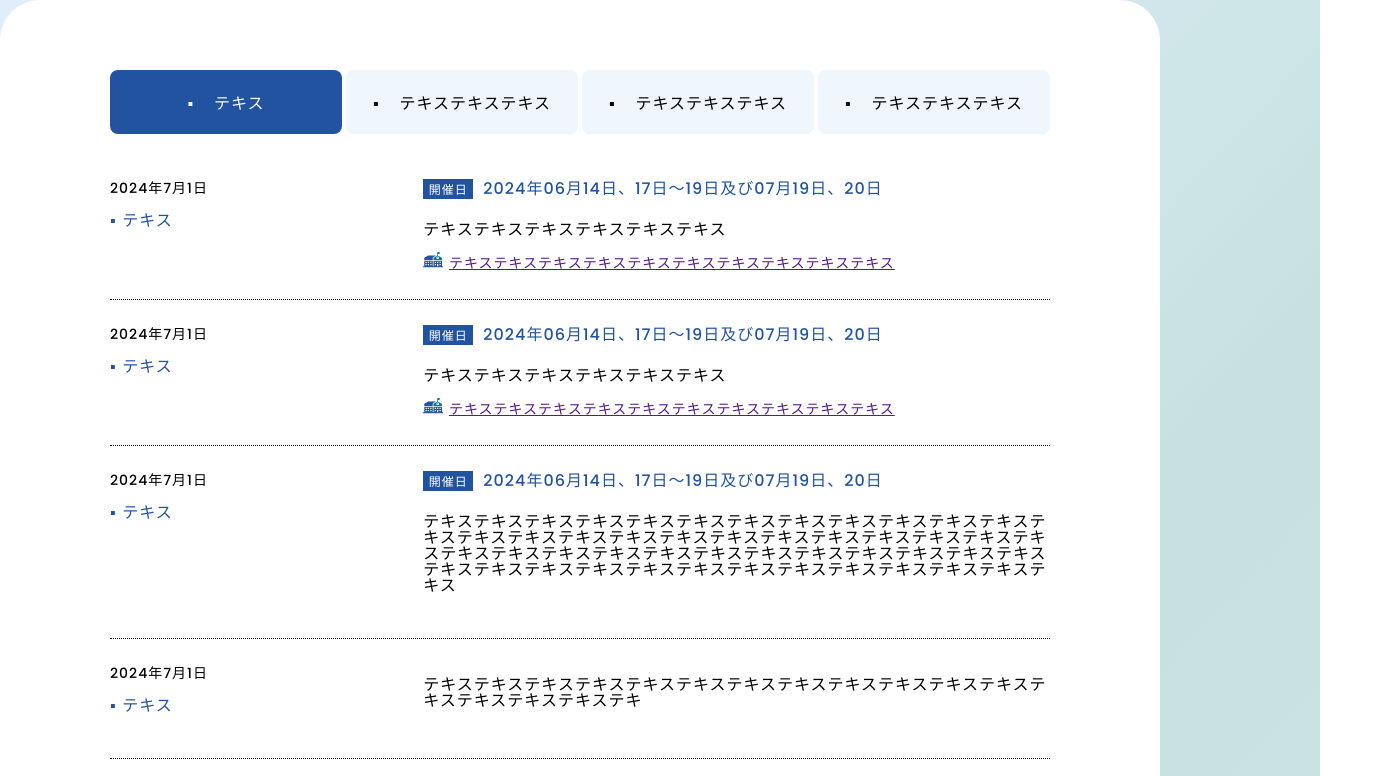
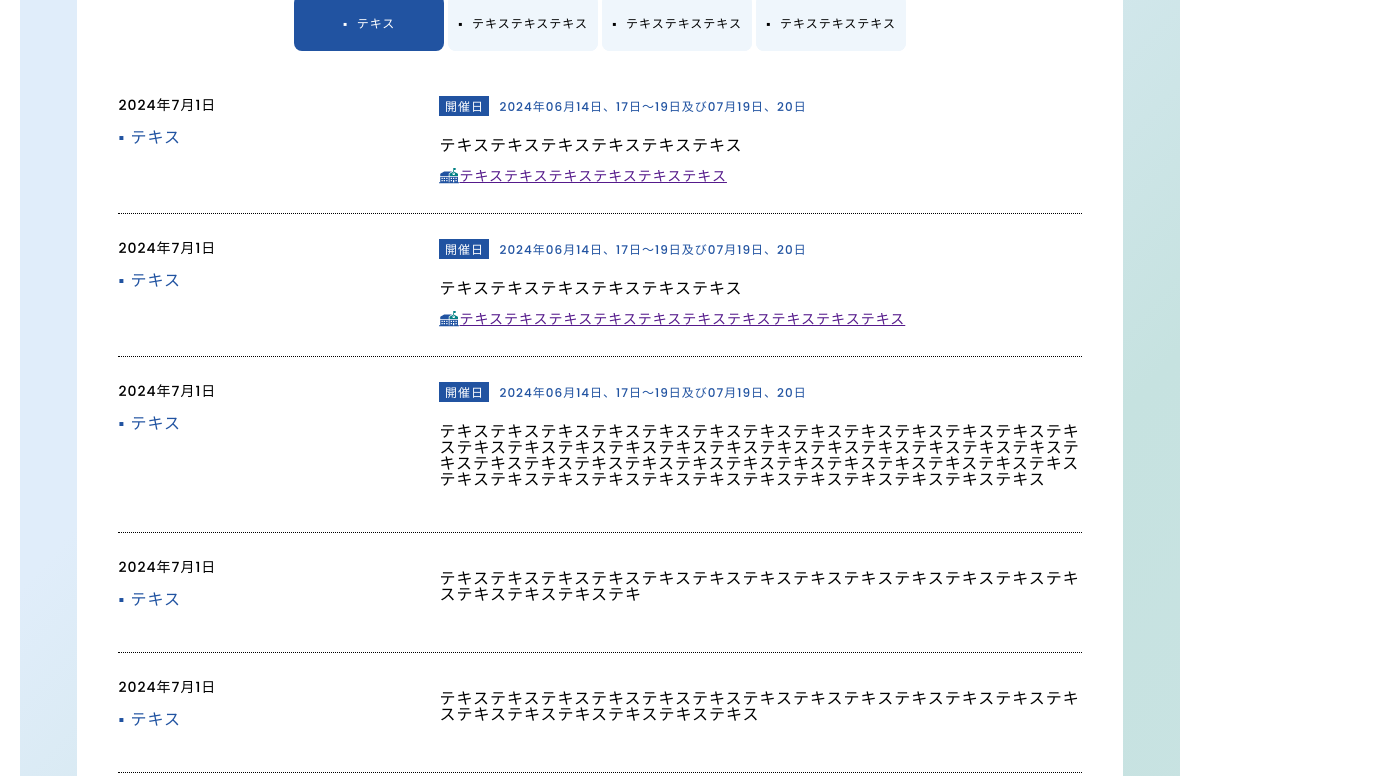
Before and after one commit to myatminhtayqualy/tabmenu, a plain HTML site: page index.html in a window 1280 px wide. Shown: the part 168-944 px from the top of the page, 1400 px wide, since content can reach past the window. Drawn offline with nearby package versions, Linux system fonts and the light colour scheme; files that its build step writes are made by us from their sources.

Commit message:
adjust style

```diff
--- a/assets/css/style.css
+++ b/assets/css/style.css
@@ -23,6 +23,10 @@ body {
   justify-self: center;
   align-self: center;
 }
+
+/* p {
+  margin: 0;
+} */
 
 .container {
   height: auto;
@@ -171,10 +175,6 @@ ul {
   color: white;
 }
 
-.btntext {
-  margin-left: 20px;
-}
-
 .row {
   width: 940px;
   display: grid;
@@ -209,6 +209,10 @@ ul {
   margin: 7px 0px;
 
   color: var(--btn-color);
+
+  display: flex;
+  justify-content: center;
+  align-items: center;
 }
 
 .date {
@@ -309,6 +313,99 @@ a {
   color: var(--btn-color);
 }
 
+.houseiconbox {
+  display: flex;
+}
+
+.houseiconimg {
+  width: 20px;
+  height: 15px;
+}
+
+@media screen and (max-width: 1440px) {
+  body {
+    grid-template-columns: 1fr 80px;
+  }
+
+  .pclink {
+    display: none;
+  }
+
+  .splink {
+    display: inline;
+  }
+
+  .container {
+    display: block;
+  }
+
+  .header {
+    margin: 10px 10px;
+  }
+
+  .header h1 {
+    font-size: 22px;
+  }
+
+  .header img {
+    width: 20px;
+    height: 30px;
+  }
+
+  .row {
+    width: 94%;
+    grid-template-columns: 1fr;
+  }
+
+  .secondcontainer {
+    width: 95%;
+    min-width: 95%;
+    min-height: auto;
+    margin: 30px auto;
+  }
+
+  .tabbox {
+    width: 95%;
+    min-width: 95%;
+    height: auto;
+    margin: 0 auto;
+    padding: 50px 0px;
+  }
+
+  .contentbox {
+    width: 100%;
+    min-width: 100%;
+    padding: 22px 18px;
+  }
+
+  .tabmenu {
+    display: flex;
+  }
+
+  .row {
+    width: 92%;
+    display: grid;
+    grid-template-columns: 4fr 8fr;
+    margin: auto;
+  }
+
+  .tablink,
+  .tab_item {
+    width: 150px;
+    height: 56px;
+    font-size: 12px;
+  }
+
+  .labelcontainer {
+    align-items: center;
+  }
+
+  .datetext {
+    font-size: 12px;
+    margin-top: 10px;
+  }
+}
+
 @media screen and (max-width: 1024px) {
   body {
     grid-template-columns: 1fr 80px;
@@ -383,14 +480,6 @@ a {
     font-size: 12px;
   }
 
-  .btntext {
-    margin-left: 5px;
-  }
-
-  .labelcontainer {
-    align-items: start;
-  }
-
   .datetext {
     font-size: 12px;
     margin-top: 10px;
@@ -457,6 +546,7 @@ a {
   .tabmenu {
     display: grid;
     grid-template-columns: repeat(2, 1fr);
+    width: 95%;
   }
 
   .row {
@@ -466,13 +556,10 @@ a {
 
   .tablink,
   .tab_item {
-    width: 160px;
+    /* width: 160px; */
+    width: 100%;
     height: 56px;
     font-size: 14px;
-  }
-
-  .btntext {
-    margin-left: 5px;
   }
 
   .labelcontainer {
@@ -538,14 +625,17 @@ a {
   }
 
   .tabmenu {
-    display: flex;
     flex-wrap: wrap;
     justify-content: center;
     align-items: center;
   }
 
-  .btntext {
-    margin-left: 5px;
+  .tablink,
+  .tab_item {
+    width: 160px;
+
+    height: 56px;
+    font-size: 14px;
   }
 
   .date {
@@ -563,7 +653,7 @@ a {
   }
 }
 
-@media screen and (max-width: 375px) {
+@media screen and (max-width: 349px) {
   .datetext {
     font-size: 10px;
   }
--- a/index.html
+++ b/index.html
@@ -56,11 +56,14 @@
     <!-- Zen Kaku Gothic New -->
     <link rel="preconnect" href="https://fonts.googleapis.com">
     <link rel="preconnect" href="https://fonts.gstatic.com" crossorigin>
-    <link href="https://fonts.googleapis.com/css2?family=Zen+Kaku+Gothic+New:wght@300;400;500;700;900&display=swap" rel="stylesheet">
+    <link href="https://fonts.googleapis.com/css2?family=Zen+Kaku+Gothic+New:wght@300;400;500;700;900&display=swap"
+        rel="stylesheet">
 
 
     <!-- font awesome  -->
-    <link rel="stylesheet" href="https://cdnjs.cloudflare.com/ajax/libs/font-awesome/6.6.0/css/all.min.css" integrity="sha512-Kc323vGBEqzTmouAECnVceyQqyqdsSiqLQISBL29aUW4U/M7pSPA/gEUZQqv1cwx4OnYxTxve5UMg5GT6L4JJg==" crossorigin="anonymous" referrerpolicy="no-referrer" />
+    <link rel="stylesheet" href="https://cdnjs.cloudflare.com/ajax/libs/font-awesome/6.6.0/css/all.min.css"
+        integrity="sha512-Kc323vGBEqzTmouAECnVceyQqyqdsSiqLQISBL29aUW4U/M7pSPA/gEUZQqv1cwx4OnYxTxve5UMg5GT6L4JJg=="
+        crossorigin="anonymous" referrerpolicy="no-referrer" />
 
     <!-- css -->
     <base href="./assets/" />
@@ -87,10 +90,14 @@
             <div class="tabbox">
                 <div class="contentbox">
                     <ul class="tabmenu">
-                                <li class="tab_item"><a href="" class="tablink active" data-target="#tabone">&#9642;<span class="btntext">テキス</span></a></li>
-                                <li class="tab_item"><a href="" class="tablink" data-target="#tabtwo">&#9642;<span class="btntext">テキステキステキス</span></a></li>
-                                <li class="tab_item"><a href="" class="tablink" data-target="#tabthree">&#9642;<span class="btntext">テキステキステキス</span></a></li>
-                                <li class="tab_item"><a href="" class="tablink" data-target="#tabfour">&#9642;<span class="btntext">テキステキステキス</span></a></li>
+                        <li class="tab_item"><a href="" class="tablink active" data-target="#tabone">&#9642; <span
+                                    class="btntext">&nbsp;&nbsp;テキス</span></a></li>
+                        <li class="tab_item"><a href="" class="tablink" data-target="#tabtwo">&#9642;<span
+                                    class="btntext">&nbsp;&nbsp;テキステキステキス</span></a></li>
+                        <li class="tab_item"><a href="" class="tablink" data-target="#tabthree">&#9642;<span
+                                    class="btntext">&nbsp;&nbsp;テキステキステキス</span></a></li>
+                        <li class="tab_item"><a href="" class="tablink" data-target="#tabfour">&#9642;<span
+                                    class="btntext">&nbsp;&nbsp;テキステキステキス</span></a></li>
                     </ul>
 
                     <div id="tabone" class="tabchild show">
@@ -113,8 +120,10 @@
 
                                 <p class="zenkakumedium fz-16 fz-14-sp">テキステキステキステキステキステキス</p>
 
-                                          <div>
+                                <div class="houseiconbox">
+                                    <div class="houseiconimg">
                                         <img src="./icons/house.png" alt="">
+                                    </div>
 
                                     <a href="" class="notosansjpmedium fz-14 pclink">テキステキステキステキステキステキステキステキステキステキス</a>
                                     <a href="" class="notosansjpmedium fz-14 splink">テキステキステキステキステキステキス</a>
@@ -143,8 +152,10 @@
 
                                 <p class="zenkakumedium fz-16">テキステキステキステキステキステキス</p>
 
-                                        <div>
+                                <div class="houseiconbox">
+                                    <div class="houseiconimg">
                                         <img src="./icons/house.png" alt="">
+                                    </div>
 
                                     <a href="" class="notosansjpmedium fz-14">テキステキステキステキステキステキステキステキステキステキス</a>
                                 </div>
@@ -170,7 +181,9 @@
                                     <p class="datetext poppinmedium">2024年06月14日、17日～19日及び07月19日、20日</p>
                                 </div>
 
-                                            <p class="zenkakumedium fz-16 fz-14-sp">テキステキステキステキステキステキステキステキステキステキステキステキステキステキステキステキステキステキステキステキステキステキステキステキステキステキステキステキステキステキステキステキステキステキステキステキステキステキステキステキステキステキステキステキステキステキステキステキステキステキス</p>
+                                <p class="zenkakumedium fz-16 fz-14-sp">
+                                    テキステキステキステキステキステキステキステキステキステキステキステキステキステキステキステキステキステキステキステキステキステキステキステキステキステキステキステキステキステキステキステキステキステキステキステキステキステキステキステキステキステキステキステキステキステキステキステキステキステキス
+                                </p>
 
 
 
@@ -189,7 +202,8 @@
                             <div>
 
 
-                                            <p class="zenkakumedium fz-16 fz-14-sp">テキステキステキステキステキステキステキステキステキステキステキステキステキステキステキステキステキ</p>
+                                <p class="zenkakumedium fz-16 fz-14-sp">
+                                    テキステキステキステキステキステキステキステキステキステキステキステキステキステキステキステキステキ</p>
 
 
 
@@ -208,7 +222,8 @@
                             <div>
 
 
-                                            <p class="zenkakumedium fz-16 fz-14-sp">テキステキステキステキステキステキステキステキステキステキステキステキステキステキステキステキステキステキステキス</p>
+                                <p class="zenkakumedium fz-16 fz-14-sp">
+                                    テキステキステキステキステキステキステキステキステキステキステキステキステキステキステキステキステキステキステキス</p>
 
 
 
@@ -240,8 +255,10 @@
 
                                 <p class="zenkakumedium fz-16">テキステキステキステキステキステキス</p>
 
-                                        <div>
+                                <div class="houseiconbox">
+                                    <div class="houseiconimg">
                                         <img src="./icons/house.png" alt="">
+                                    </div>
 
                                     <a href="" class="notosansjpmedium fz-14">テキステキステキステキステキステキステキステキステキステキス</a>
                                 </div>
@@ -267,7 +284,9 @@
                                     <p class="datetext poppinmedium">2024年06月14日、17日～19日及び07月19日、20日</p>
                                 </div>
 
-                                            <p class="zenkakumedium fz-16 fz-14-sp">テキステキステキステキステキステキステキステキステキステキステキステキステキステキステキステキステキステキステキステキステキステキステキステキステキステキステキステキステキステキステキステキステキステキステキステキステキステキステキステキステキステキステキステキステキステキステキステキステキステキス</p>
+                                <p class="zenkakumedium fz-16 fz-14-sp">
+                                    テキステキステキステキステキステキステキステキステキステキステキステキステキステキステキステキステキステキステキステキステキステキステキステキステキステキステキステキステキステキステキステキステキステキステキステキステキステキステキステキステキステキステキステキステキステキステキステキステキステキス
+                                </p>
 
 
 
@@ -286,7 +305,8 @@
                             <div>
 
 
-                                            <p class="zenkakumedium fz-16 fz-14-sp">テキステキステキステキステキステキステキステキステキステキステキステキステキステキステキステキステキ</p>
+                                <p class="zenkakumedium fz-16 fz-14-sp">
+                                    テキステキステキステキステキステキステキステキステキステキステキステキステキステキステキステキステキ</p>
 
 
 
@@ -305,7 +325,8 @@
                             <div>
 
 
-                                            <p class="zenkakumedium fz-16 fz-14-sp">テキステキステキステキステキステキステキステキステキステキステキステキステキステキステキステキステキステキステキス</p>
+                                <p class="zenkakumedium fz-16 fz-14-sp">
+                                    テキステキステキステキステキステキステキステキステキステキステキステキステキステキステキステキステキステキステキス</p>
 
 
 
@@ -332,8 +353,10 @@
 
                                 <p class="zenkakumedium fz-16 fz-14-sp">テキステキステキステキステキステキス</p>
 
-                                          <div>
+                                <div class="houseiconbox">
+                                    <div class="houseiconimg">
                                         <img src="./icons/house.png" alt="">
+                                    </div>
 
                                     <a href="" class="notosansjpmedium fz-14 pclink">テキステキステキステキステキステキステキステキステキステキス</a>
                                     <a href="" class="notosansjpmedium fz-14 splink">テキステキステキステキステキステキス</a>
@@ -367,7 +390,9 @@
                                     <p class="datetext poppinmedium">2024年06月14日、17日～19日及び07月19日、20日</p>
                                 </div>
 
-                                              <p class="zenkakumedium fz-16 fz-14-sp">テキステキステキステキステキステキステキステキステキステキステキステキステキステキステキステキステキステキステキステキステキステキステキステキステキステキステキステキステキステキステキステキステキステキステキステキステキステキステキステキステキステキステキステキステキステキステキステキステキステキス</p>
+                                <p class="zenkakumedium fz-16 fz-14-sp">
+                                    テキステキステキステキステキステキステキステキステキステキステキステキステキステキステキステキステキステキステキステキステキステキステキステキステキステキステキステキステキステキステキステキステキステキステキステキステキステキステキステキステキステキステキステキステキステキステキステキステキステキス
+                                </p>
 
 
 
@@ -386,7 +411,8 @@
                             <div>
 
 
-                                              <p class="zenkakumedium fz-16 fz-14-sp">テキステキステキステキステキステキステキステキステキステキステキステキステキステキステキステキステキ</p>
+                                <p class="zenkakumedium fz-16 fz-14-sp">
+                                    テキステキステキステキステキステキステキステキステキステキステキステキステキステキステキステキステキ</p>
 
 
 
@@ -405,7 +431,8 @@
                             <div>
 
 
-                                              <p class="zenkakumedium fz-16 fz-14-sp">テキステキステキステキステキステキステキステキステキステキステキステキステキステキステキステキステキステキステキス</p>
+                                <p class="zenkakumedium fz-16 fz-14-sp">
+                                    テキステキステキステキステキステキステキステキステキステキステキステキステキステキステキステキステキステキステキス</p>
 
 
 
@@ -432,8 +459,10 @@
 
                                 <p class="zenkakumedium fz-16 fz-14-sp">テキステキステキステキステキステキス</p>
 
-                                            <div>
+                                <div class="houseiconbox">
+                                    <div class="houseiconimg">
                                         <img src="./icons/house.png" alt="">
+                                    </div>
 
                                     <a href="" class="notosansjpmedium fz-14 pclink">テキステキステキステキステキステキステキステキステキステキス</a>
                                     <a href="" class="notosansjpmedium fz-14 splink">テキステキステキステキステキステキス</a>
@@ -462,8 +491,10 @@
 
                                 <p class="zenkakumedium fz-16">テキステキステキステキステキステキス</p>
 
-                                          <div>
+                                <div class="houseiconbox">
+                                    <div class="houseiconimg">
                                         <img src="./icons/house.png" alt="">
+                                    </div>
 
                                     <a href="" class="notosansjpmedium fz-14">テキステキステキステキステキステキステキステキステキステキス</a>
                                 </div>
@@ -491,7 +522,8 @@
                             <div>
 
 
-                                            <p class="zenkakumedium fz-16 fz-14-sp">テキステキステキステキステキステキステキステキステキステキステキステキステキステキステキステキステキ</p>
+                                <p class="zenkakumedium fz-16 fz-14-sp">
+                                    テキステキステキステキステキステキステキステキステキステキステキステキステキステキステキステキステキ</p>
 
 
 
@@ -508,15 +540,9 @@
                             </div>
 
                             <div>
-
-
-                                            <p class="zenkakumedium fz-16 fz-14-sp">テキステキステキステキステキステキステキステキステキステキステキステキステキステキステキステキステキステキステキス</p>
-
-
-
+                                <p class="zenkakumedium fz-16 fz-14-sp">
+                                    テキステキステキステキステキステキステキステキステキステキステキステキステキステキステキステキステキステキステキス</p>
                             </div>
-
-
                         </div>
 
                         <div class="row">
@@ -537,8 +563,10 @@
 
                                 <p class="zenkakumedium fz-16 fz-14-sp">テキステキステキステキステキステキス</p>
 
-                                          <div>
+                                <div class="houseiconbox">
+                                    <div class="houseiconimg">
                                         <img src="./icons/house.png" alt="">
+                                    </div>
 
                                     <a href="" class="notosansjpmedium fz-14 pclink">テキステキステキステキステキステキステキステキステキステキス</a>
                                     <a href="" class="notosansjpmedium fz-14 splink">テキステキステキステキステキステキス</a>
@@ -567,8 +595,10 @@
 
                                 <p class="zenkakumedium fz-16">テキステキステキステキステキステキス</p>
 
-                                        <div>
+                                <div class="houseiconbox">
+                                    <div class="houseiconimg">
                                         <img src="./icons/house.png" alt="">
+                                    </div>
 
                                     <a href="" class="notosansjpmedium fz-14">テキステキステキステキステキステキステキステキステキステキス</a>
                                 </div>
@@ -594,7 +624,9 @@
                                     <p class="datetext poppinmedium">2024年06月14日、17日～19日及び07月19日、20日</p>
                                 </div>
 
-                                            <p class="zenkakumedium fz-16 fz-14-sp">テキステキステキステキステキステキステキステキステキステキステキステキステキステキステキステキステキステキステキステキステキステキステキステキステキステキステキステキステキステキステキステキステキステキステキステキステキステキステキステキステキステキステキステキステキステキステキステキステキステキス</p>
+                                <p class="zenkakumedium fz-16 fz-14-sp">
+                                    テキステキステキステキステキステキステキステキステキステキステキステキステキステキステキステキステキステキステキステキステキステキステキステキステキステキステキステキステキステキステキステキステキステキステキステキステキステキステキステキステキステキステキステキステキステキステキステキステキステキス
+                                </p>
 
 
 
```
Lines whose indentation alone changed are shown as unchanged.
